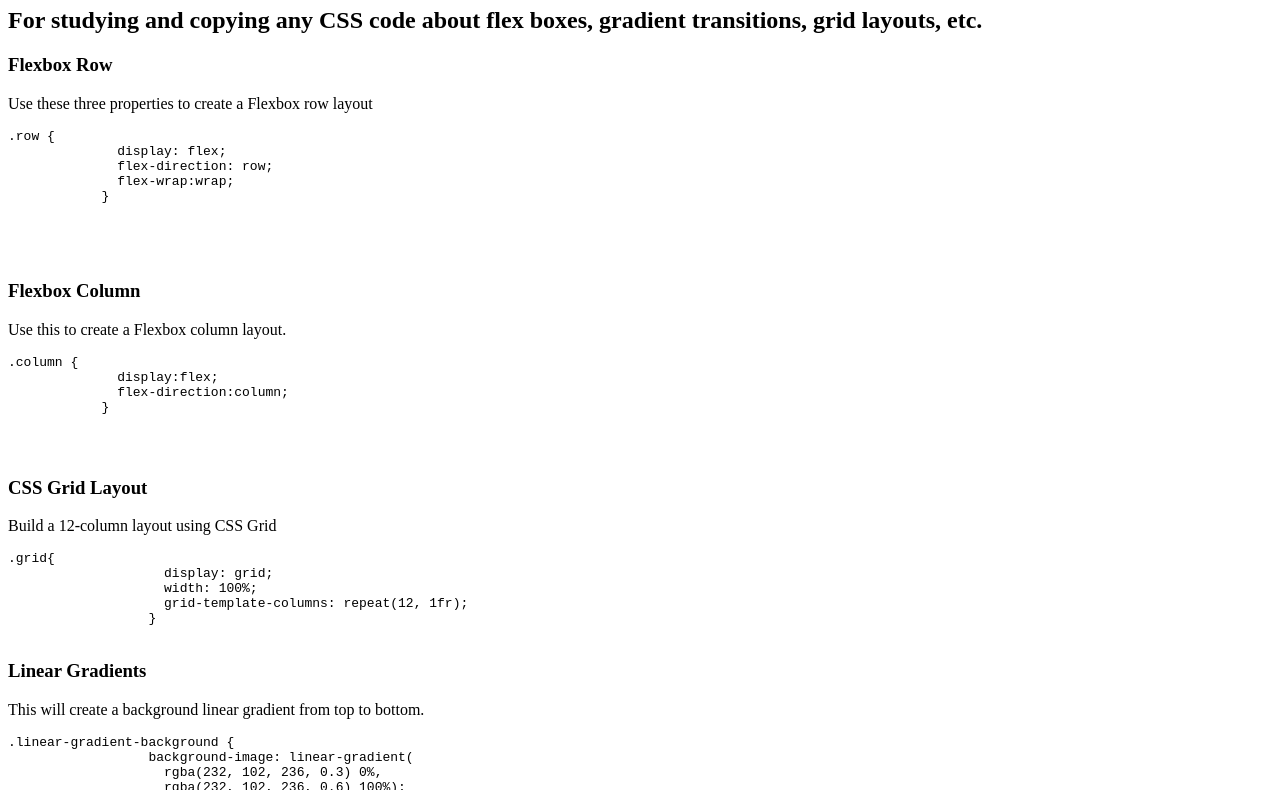
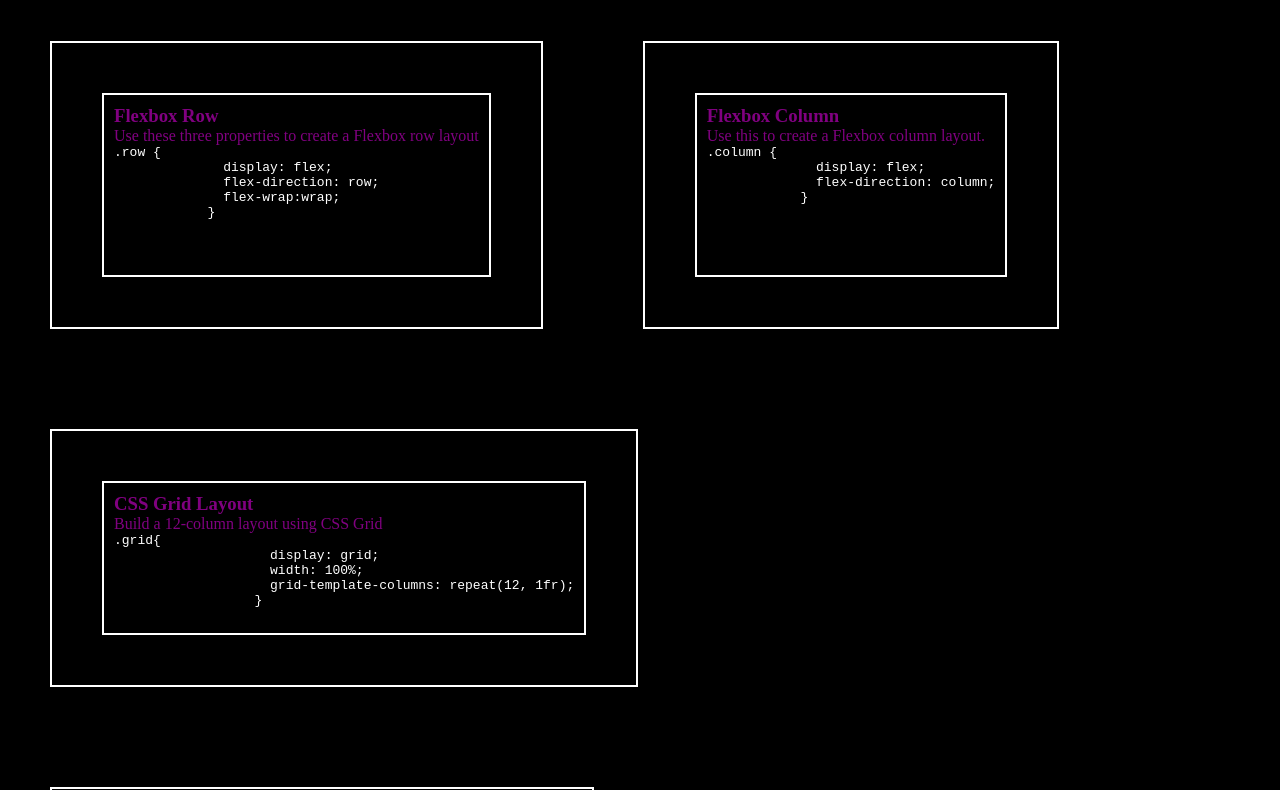
Before and after one commit to senseilein/css-cheat-sheet-fork, a plain HTML site: page index.html in a window 1280 px wide. Shown: the part 73-863 px from the top of the page. Drawn offline with Linux system fonts and the light colour scheme; files that its build step writes are made by us from their sources.

Commit message:
adding the first css for class, container, card

```diff
--- a/index.html
+++ b/index.html
@@ -1,4 +1,3 @@
-
 <!DOCTYPE html>
 <html>
 
@@ -6,8 +5,8 @@
   <title>CSS Box Styling</title>
   <meta charset="UTF-8" />
   <meta name="viewport" content="width=device-width, initial-scale=1" />
-  <link rel="stylesheet" type="text/css" href="./assets/css/reset.css">
-  <link rel="stylesheet" type="text/css" href="./assets/css/style.css" />
+  <link rel="stylesheet" type="text/css" href="style.css" />
+
 </head>
 
 <body>
@@ -18,8 +17,9 @@
 
   <main>
     <section>
-        <article>
-            <h3>Flexbox Row </h3>
+      <div class="container" id="flexbox-row">
+        <article class="card">
+          <h3>Flexbox Row</h3>
           <p>Use these three properties to create a Flexbox row layout</p>
           <pre>.row {
               display: flex;
@@ -29,18 +29,20 @@
           <pre>
 
       </article>
-
-        <article>
+    </div>
+<div class="container" id="flexbox-column">
+        <article class="card">
           <h3>Flexbox Column</h3>
           <p>Use this to create a Flexbox column layout.</p>
           <pre>.column {
-              display:flex;
-              flex-direction:column;
+              display: flex;
+              flex-direction: column;
             }<pre>
 
       </article>
-
-        <article>
+    </div>
+      <div class="container" id="css-grid-layout">
+      <article class="card">
             <h3>CSS Grid Layout</h3>
             <p>Build a 12-column layout using CSS Grid</p>
             <pre>.grid{
@@ -50,8 +52,9 @@
                   }
             </pre>
         </article>
-
-        <article>
+      </div>
+      <div class="container" id="linear-gradients">
+        <article class="card">
           <h3>Linear Gradients</h3>
           <p>This will create a background linear gradient from top to bottom.</p>
           <pre>.linear-gradient-background {
@@ -61,8 +64,9 @@
                   }
             </pre>
         </article>
-
-        <article>
+      </div>
+      <div class="container" id="box-transition-glow">
+        <article class="card">
           <h3>Box Transition Glow</h3>
           <p>Use transition and box shadows to glow on hover.</p>
           <pre>
@@ -76,8 +80,9 @@
                   }
         </pre>
         </article>
-
-        <article>
+      </div>
+      <div class="container" id="overlay-card-with-title">
+        <article class="card">
           <h3>Overlay Card with Title</h3>
           <p>Use position properties and negative margins to raise elements
             higher than their natural starting point.
@@ -88,6 +93,7 @@
                  }
         </pre>
         </article>
+      </div>
     </section>
     <footer>Made with 💖 and CSS</footer>
   </main>
--- a/style.css
+++ b/style.css
@@ -0,0 +1,43 @@
+* {
+    margin: 0;
+    padding: 0;
+    box-sizing: border-box;
+}
+
+
+body {
+    background-color: black;
+}
+
+section {
+    display: flex;
+    flex-wrap: wrap;
+}
+
+.container {
+    border: 2px solid white;
+    display: flex;
+    margin: 50px;
+}
+
+.card {
+    border: 2px solid white;
+    display: flex;
+    flex-direction: column;
+    flex-wrap: wrap;
+    margin: 50px;
+    padding: 10px;
+}
+
+h3 {
+    color: purple
+}
+
+p {
+    color: purple;
+}
+
+pre {
+
+    color: white;
+}
```
Lines whose indentation alone changed are shown as unchanged.
